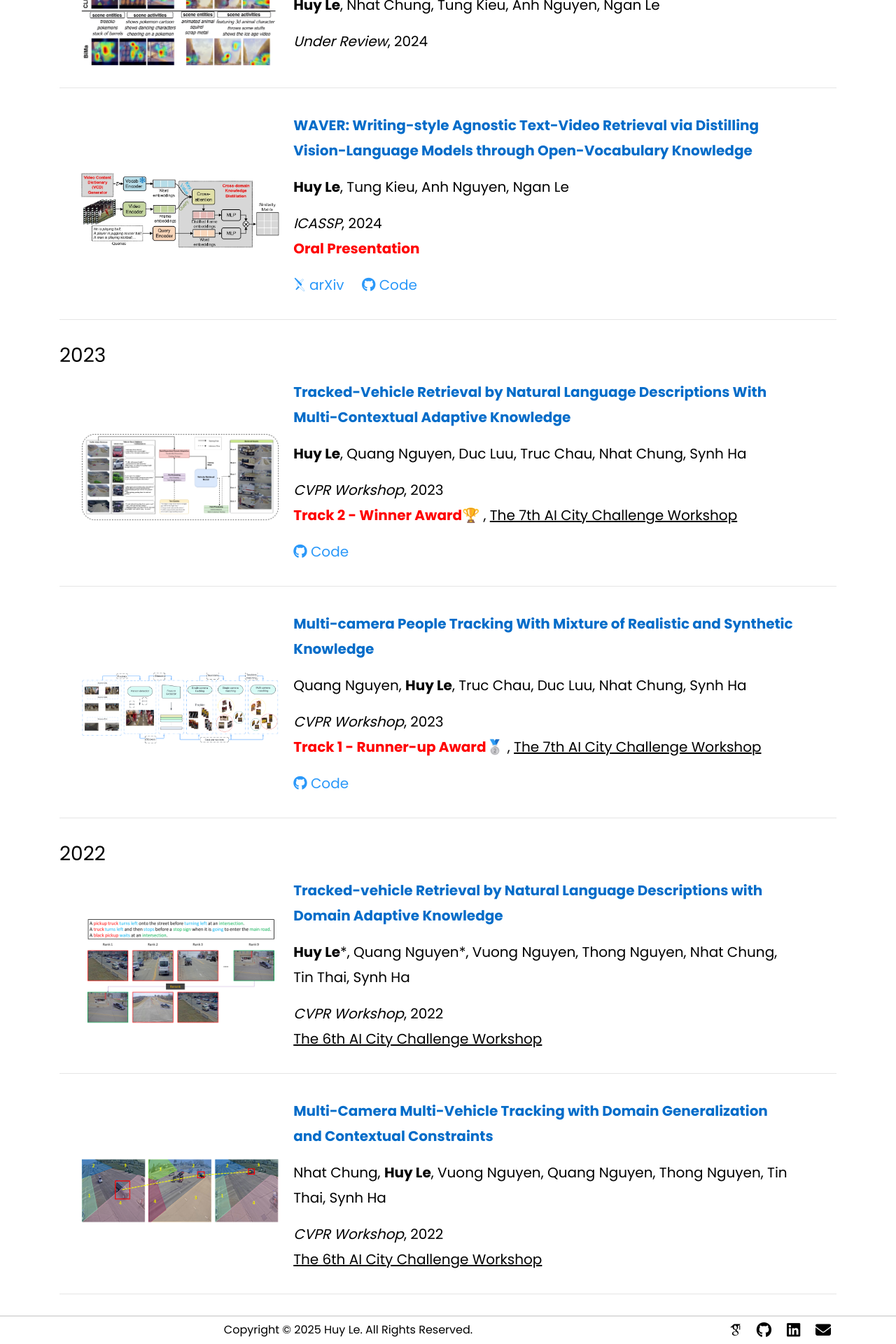
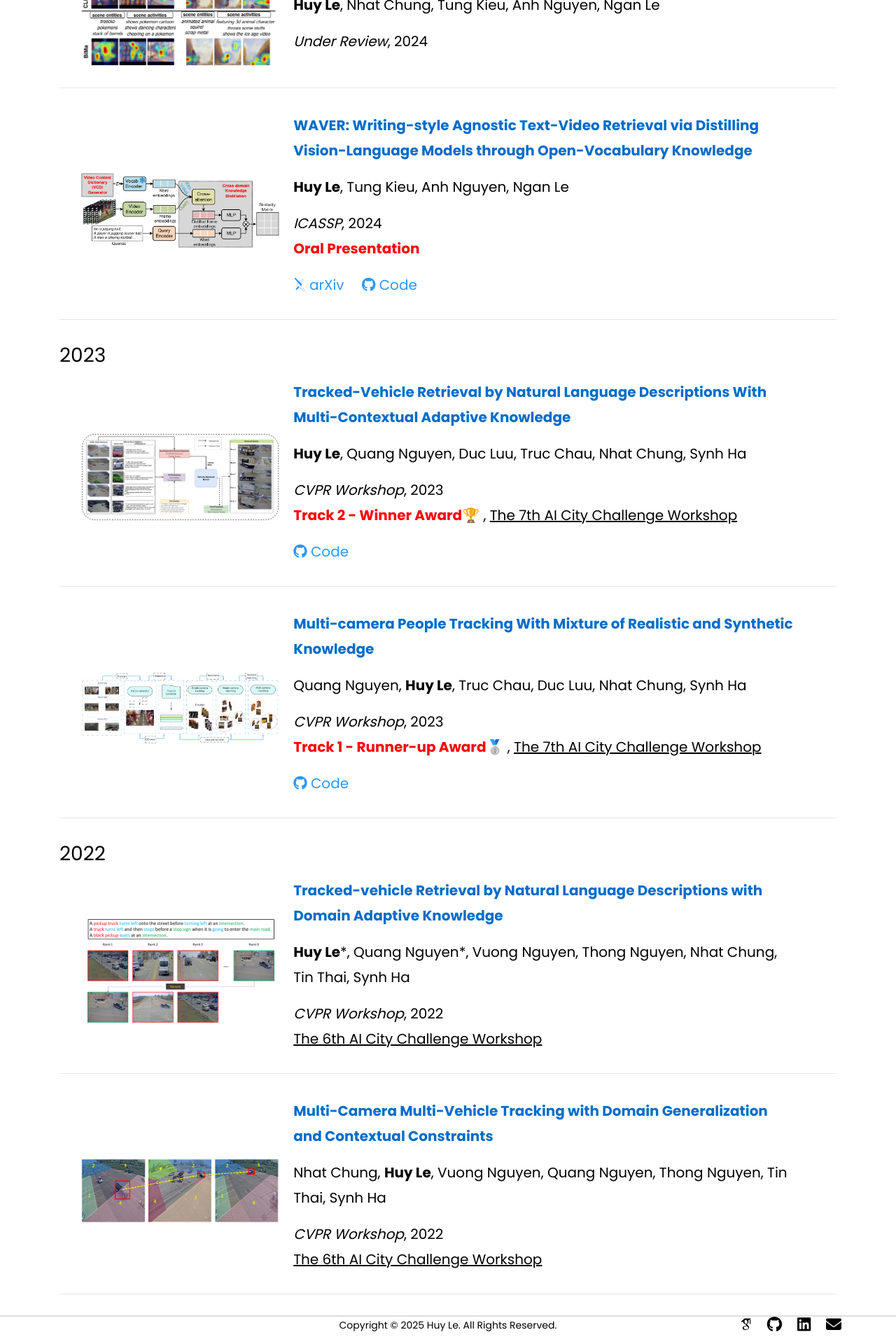
Before and after one commit to lehuy1611/lehuy1611.github.io, a Jekyll site: the page built from publication.html, in a window 1280 px wide. Shown: the part 692-2612 px from the top of the page at 70% size. Built offline with Jekyll 4.4.1, drawn with Linux system fonts in a browser that asks for light colours; some web fonts are replaced.

```diff
--- a/gallery.html
+++ b/gallery.html
@@ -183,7 +183,7 @@
           <div class="row">
             <!-- Full-width centered text -->
             <div class="col-12 text-center">
-              <p style="color: #000; font-size: 16px; margin: 0;">
+              <p style="color: #000; font-size: 14px; margin: 0;">
                 Copyright &copy;
                 <script>document.write(new Date().getFullYear());</script> Huy Le. All Rights Reserved.
               </p>
--- a/publication.html
+++ b/publication.html
@@ -205,37 +205,60 @@
         </div>
     </section>
 
-    <footer class="ftco-footer ftco-section" style="color: #ffffff;">
-        <div class="container">
-          <div class="row align-items-center">
-
-            <!-- Centered Text -->
-            <div class="col-12 col-md-9 text-center mb-2 mb-md-0">
-              <p style="color: #000; font-size: 16px; margin: 0;">
+    <footer class="ftco-footer ftco-section" style="color: #ffffff; position: relative;">
+        <div class="container position-relative">
+          <div class="row">
+            <!-- Full-width centered text -->
+            <div class="col-12 text-center">
+              <p style="color: #000; font-size: 14px; margin: 0;">
                 Copyright &copy;
                 <script>document.write(new Date().getFullYear());</script> Huy Le. All Rights Reserved.
               </p>
             </div>
 
-            <!-- Right-aligned Icons -->
-            <div class="col-12 col-md-3 text-center text-md-right">
-              <a href="https://scholar.google.com/citations?user=nsoYvw8AAAAJ&hl" style="color: #000; margin: 0 8px; font-size: 22px;">
+            <!-- Right-aligned Icons (overlay for md and up) -->
+            <div class="footer-icons d-none d-md-block"
+                 style="position: absolute; right: 0; top: 50%; transform: translateY(-50%);">
+              <a href="https://scholar.google.com/citations?user=nsoYvw8AAAAJ&hl"
+                 style="color: #000; margin: 0 8px; font-size: 22px;">
                 <i class="ai ai-google-scholar"></i>
               </a>
-              <a href="https://github.com/zef1611" style="color: #000; margin: 0 8px; font-size: 22px;">
+              <a href="https://github.com/zef1611"
+                 style="color: #000; margin: 0 8px; font-size: 22px;">
                 <i class="fab fa-github"></i>
               </a>
-              <a href="https://www.linkedin.com/in/lehuy1611" style="color: #000; margin: 0 8px; font-size: 22px;">
+              <a href="https://www.linkedin.com/in/lehuy1611"
+                 style="color: #000; margin: 0 8px; font-size: 22px;">
                 <i class="fab fa-linkedin"></i>
               </a>
-              <a href="mailto:lehuy2316@gmail.com" style="color: #000; margin: 0 8px; font-size: 22px;">
+              <a href="mailto:lehuy2316@gmail.com"
+                 style="color: #000; margin: 0 8px; font-size: 22px;">
                 <i class="fa fa-envelope"></i>
               </a>
             </div>
 
+            <!-- Stacked icons for mobile -->
+            <div class="col-12 text-center d-block d-md-none mt-2">
+              <a href="https://scholar.google.com/citations?user=nsoYvw8AAAAJ&hl"
+                 style="color: #000; margin: 0 8px; font-size: 22px;">
+                <i class="ai ai-google-scholar"></i>
+              </a>
+              <a href="https://github.com/zef1611"
+                 style="color: #000; margin: 0 8px; font-size: 22px;">
+                <i class="fab fa-github"></i>
+              </a>
+              <a href="https://www.linkedin.com/in/lehuy1611"
+                 style="color: #000; margin: 0 8px; font-size: 22px;">
+                <i class="fab fa-linkedin"></i>
+              </a>
+              <a href="mailto:lehuy2316@gmail.com"
+                 style="color: #000; margin: 0 8px; font-size: 22px;">
+                <i class="fa fa-envelope"></i>
+              </a>
+            </div>
           </div>
         </div>
-      </footer>
+    </footer>
 
     <!-- Loader -->
     <div id="ftco-loader" class="show fullscreen"><svg class="circular" width="48px" height="48px">
```
